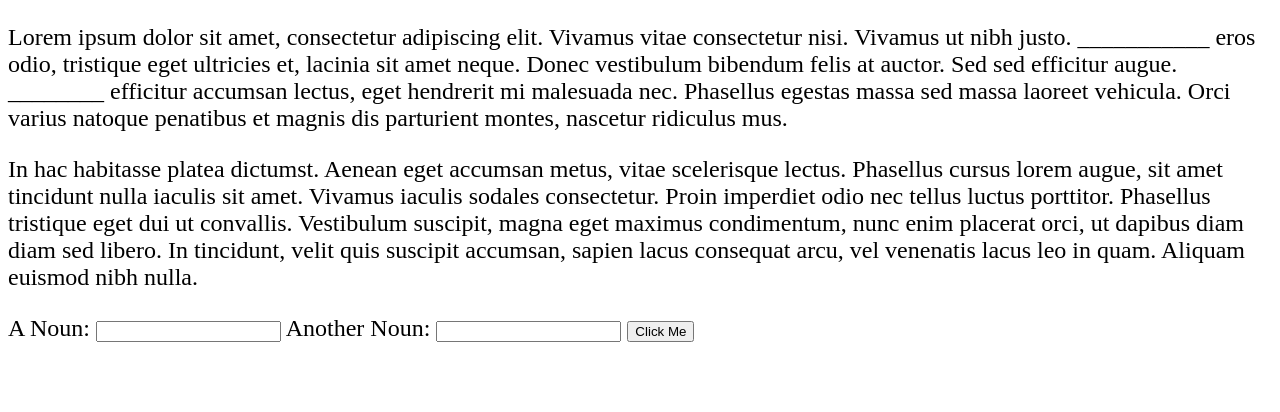
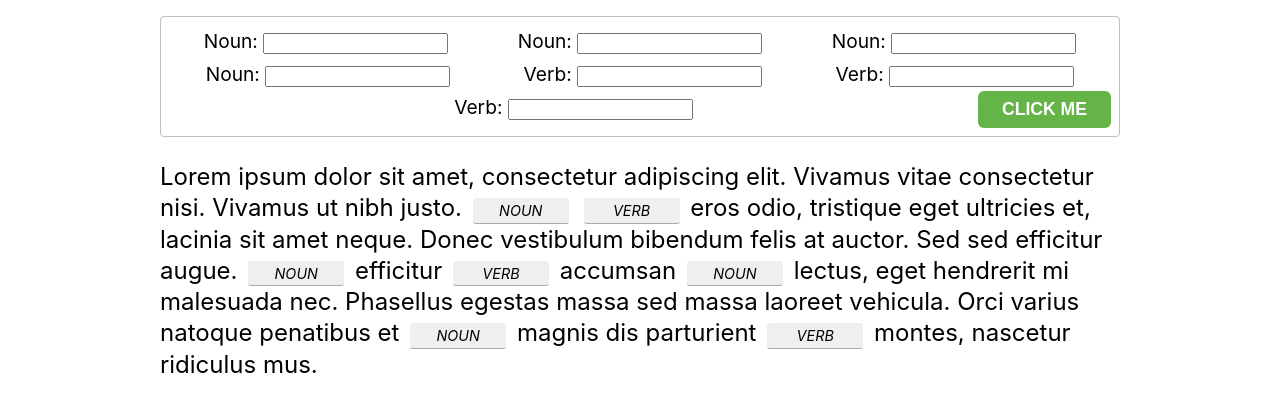
Before and after one commit to willeschor/DOM-Starter-Code, a plain HTML site: page index.html in a window 1280 px wide. Drawn offline with Linux system fonts and the light colour scheme.

Commit message:
* Added seperate CSS and JS files, moving them out of the index.html file * Updated JS to build/read arrays from the inputs.

```diff
--- /dev/null
+++ b/css/styles.css
@@ -0,0 +1,63 @@
+html {
+  font-size: 16px;
+}
+
+body {
+  font-family: -apple-system, BlinkMacSystemFont, 'Segoe UI', 'Roboto', 'Oxygen',
+    'Ubuntu', 'Cantarell', 'Fira Sans', 'Droid Sans', 'Helvetica Neue',
+    sans-serif;
+}
+
+form {
+  border: solid 1px silver;
+  border-radius: 4px;
+  display: flex;
+  flex-wrap: wrap;
+  font-size: 1.2rem;
+  padding: 8px;
+}
+
+form label {
+  margin: 4px auto;
+}
+
+p {
+  font-size: 1.5rem;
+  line-height: 1.3;
+}
+
+section {
+  margin: 1rem auto;
+}
+
+.wrapper {
+  max-width: 60rem;
+  margin: 0 auto;
+}
+
+form button {
+  background-color: #64b448;
+  border-radius: 6px;
+  border: none;
+  color: white;
+  cursor: pointer;
+  font-size: 1.1rem;
+  font-weight: 700;
+  padding: 8px 24px;
+  text-transform: uppercase;
+}
+
+.placeholder {
+  background-color: #efefef;
+  border-bottom: solid 1px #a9a9a9;
+  border-radius: 3px;
+  display: inline-block;
+  font-size: 0.9rem;
+  font-style: italic;
+  line-height: 1;
+  margin: 0 4px;
+  min-width: 5rem;
+  padding: 6px 8px 4px;
+  text-align: center;
+  text-transform: uppercase;
+}
--- a/index.html
+++ b/index.html
@@ -5,46 +5,59 @@
     <meta charset="UTF-8">
     <meta name="viewport" content="width=device-width, initial-scale=1.0">
     <meta http-equiv="X-UA-Compatible" content="ie=edge">
-    <title>DOM Starter Kit</title>
-    <style>
-        body {
-            font-size: 24px;
-        }
-    </style>
+    <title>Mad Libs</title>
+    <link rel="stylesheet" href="./css/styles.css" />
 </head>
 
 <body>
-    <p>Lorem ipsum dolor sit amet, consectetur adipiscing elit. Vivamus vitae consectetur nisi. Vivamus ut nibh justo.
-        <span id="noun1">___________</span> eros odio, tristique eget ultricies et, lacinia sit amet neque. Donec vestibulum bibendum felis at
-        auctor. Sed sed efficitur augue. <span id="noun2">________</span> efficitur accumsan lectus, eget hendrerit mi malesuada nec. Phasellus
-        egestas massa sed massa laoreet vehicula. Orci varius natoque penatibus et magnis dis parturient montes,
-        nascetur ridiculus mus.</p>
-    <p>
-        In hac habitasse platea dictumst. Aenean eget accumsan metus, vitae scelerisque lectus. Phasellus cursus lorem
-        augue, sit amet tincidunt nulla iaculis sit amet. Vivamus iaculis sodales consectetur. Proin imperdiet odio nec
-        tellus luctus porttitor. Phasellus tristique eget dui ut convallis. Vestibulum suscipit, magna eget maximus
-        condimentum, nunc enim placerat orci, ut dapibus diam diam sed libero. In tincidunt, velit quis suscipit
-        accumsan, sapien lacus consequat arcu, vel venenatis lacus leo in quam. Aliquam euismod nibh nulla.</p>
-    <form>
-        <label>A Noun:
-            <input type="text" id="noun1Input" value="" />
-        </label>
-        <label>Another Noun:
-            <input type="text" id="noun2Input" value="" />
-        </label>
-        <button type="button" id="clickMe">Click Me</button>
-    </form>
+    <section>
+        <div class="wrapper">
+            <form>
+                <label>Noun:
+                    <input type="text" class="noun input" value="" />
+                </label>
+                <label>Noun:
+                    <input type="text" class="noun input" value="" />
+                </label>
+                <label>Noun:
+                    <input type="text" class="noun input" value="" />
+                </label>
+                <label>Noun:
+                    <input type="text" class="noun input" value="" />
+                </label>
+                <label>Verb:
+                    <input type="text" class="verb input" value="" />
+                </label>
+                <label>Verb:
+                    <input type="text" class="verb input" value="" />
+                </label>
+                <label>Verb:
+                    <input type="text" class="verb input" value="" />
+                </label>
+                <button type="button" id="generateMadLib">Click Me</button>
+            </form>
+        </div>
+    </section>
+    <section>
+        <div class="wrapper">
+            <p>Lorem ipsum dolor sit amet, consectetur adipiscing elit. Vivamus vitae consectetur nisi. Vivamus ut
+                nibh
+                justo.
+                <span class="noun placeholder">noun</span> <span class="verb placeholder">verb</span> eros odio,
+                tristique eget ultricies et, lacinia sit amet
+                neque.
+                Donec vestibulum bibendum felis at
+                auctor. Sed sed efficitur augue. <span class="noun placeholder">noun</span> efficitur <span
+                    class="verb placeholder">verb</span> accumsan <span class="noun placeholder">noun</span> lectus,
+                eget hendrerit mi malesuada nec. Phasellus
+                egestas massa sed massa laoreet vehicula. Orci varius natoque penatibus et <span
+                    class="noun placeholder">noun</span> magnis dis parturient <span
+                    class="verb placeholder">verb</span> montes,
+                nascetur ridiculus mus.</p>
+            <p>
+        </div>
+    </section>
 </body>
-<script>
-    const myButton = document.getElementById("clickMe");
-    const noun1 = document.getElementById("noun1");
-    const noun1Input = document.getElementById("noun1Input");
-
-    myButton.addEventListener('click', function (e) {
-        e.preventDefault();
-
-        noun1.innerHTML = noun1Input.value;
-    });
-</script>
+<script src="js/scripts.js"></script>
 
 </html>
--- /dev/null
+++ b/js/scripts.js
@@ -0,0 +1,33 @@
+const generateMadLib = document.getElementById('generateMadLib'),
+  nounList = document.querySelectorAll('.noun.input'),
+  verbList = document.querySelectorAll('.verb.input'),
+  nounPlaceholders = document.querySelectorAll('.noun.placeholder'),
+  verbPlaceholders = document.querySelectorAll('.verb.placeholder');
+
+function buildArrayOfValues(entries) {
+  // Initialize an empty array...
+  const arrayOfValues = [];
+
+  // Loop through all the entries passed via the argument
+  entries.forEach(function(entry) {
+    // Push the value of each entry into an array
+    arrayOfValues.push(entry.value);
+  });
+  // Return the array of values
+  return arrayOfValues;
+}
+
+generateMadLib.addEventListener('click', function(e) {
+  e.preventDefault();
+
+  const nouns = buildArrayOfValues(nounList);
+  const verbs = buildArrayOfValues(verbList);
+
+  nounPlaceholders.forEach(function(placeholder, index) {
+    placeholder.innerHTML = nouns[index];
+  });
+
+  verbPlaceholders.forEach(function(placeholder, index) {
+    placeholder.innerHTML = verbs[index];
+  });
+});
```
